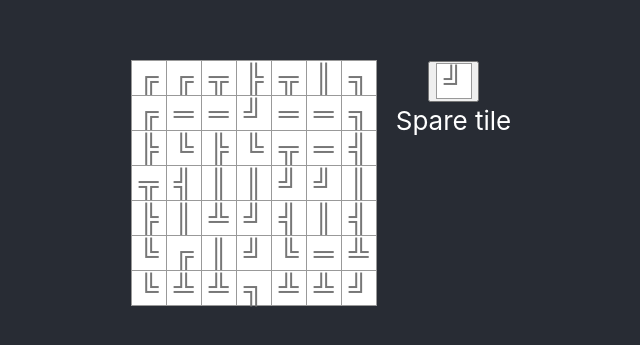
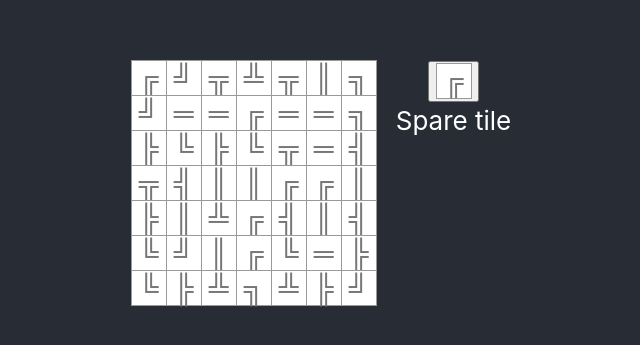
Before and after one commit to mikecaisey/labyrinth, a React (Create React App) app in the folder react/: page / in a window 1280 px wide. Shown: the part 217-562 px from the top of the page, without its empty margins (319-959 px from the left). Built offline with nearby package versions, Linux system fonts and the light colour scheme.

Commit message:
Rotate tile when clicked

```diff
--- a/react/src/Game.tsx
+++ b/react/src/Game.tsx
@@ -1,12 +1,19 @@
-import React, { FunctionComponent } from 'react';
+import React from 'react';
 import { Spare } from './Square'
-import { createTileSet, TileSet, Tile } from './Tile'
+import { createTileSet, rotateTile, TileSet } from './Tile'
 import Board from './Board'
 
 class Game extends React.Component<any, TileSet> {
   constructor(props: any) { // Remove ?
     super(props)
     this.state = createTileSet()
+  }
+
+  handleSpareClick() {
+    this.setState({
+      board: this.state.board,
+      spare: rotateTile(this.state.spare)
+    })
   }
 
   render() {
@@ -20,6 +27,7 @@ class Game extends React.Component<any, TileSet> {
             <Spare
               key={50}
               tile={this.state.spare}
+              rotateSpare={() => {this.handleSpareClick()}}
             />
           </div>
           <span id="spare-label">
--- a/react/src/Square.tsx
+++ b/react/src/Square.tsx
@@ -1,8 +1,12 @@
 import React, { FunctionComponent } from 'react';
 import { Tile } from './Tile'
 
-export type SquareProps = {
+type SquareProps = {
   tile: Tile
+}
+
+type SpareProps = {
+  rotateSpare: () => void
 }
 
 export const Square: FunctionComponent<SquareProps> = ({tile}) =>
@@ -11,8 +15,8 @@ export const Square: FunctionComponent<SquareProps> = ({tile}) =>
     {tile.value}
   </div>
 
-export const Spare: FunctionComponent<SquareProps> = ({tile}) =>
-<button className="spare" id="spare-tile">
+export const Spare: FunctionComponent<SquareProps & SpareProps> = ({tile, rotateSpare}) =>
+<button className="spare" id="spare-tile" onClick={rotateSpare}>
   <div className="square">
     {tile.value}
   </div>
--- a/react/src/Tile.tsx
+++ b/react/src/Tile.tsx
@@ -5,9 +5,21 @@ export const newTile: (value: string) => Tile = (value: string) => {
   return { value }
 }
 
-const ls: string[] = ['╚','╝','╗','╔']
-const ts: string[] = ['╦','╣','╠','╩']
+const ls: string[] = ['╚','╔','╗','╝']
+const ts: string[] = ['╦','╣','╩','╠']
 const is: string[] = ['║','═']
+
+export const rotateTile = (before: Tile): Tile => {
+  // if (typeof before === null) throw new Error('Rotate spare error 1')
+  const fixtures: string[][] = [
+    ['╚', '╔'], ['╔', '╗'], ['╗', '╝'], ['╝', '╚'],
+    ['╦', '╣'], ['╣', '╩'], ['╩', '╠'], ['╠', '╦'],
+    ['║', '═'], ['═', '║'],
+  ]
+  const rotated = fixtures.find(x => x[0] === before.value)
+  if (typeof rotated === 'undefined') throw new Error('Rotated spare error')
+  return { value:rotated[1] }
+}
 
 const shuffleRotation = (set: string[]): string => {
   if (set.length === 0) { throw new Error('Shuffle rotate error') }
```
